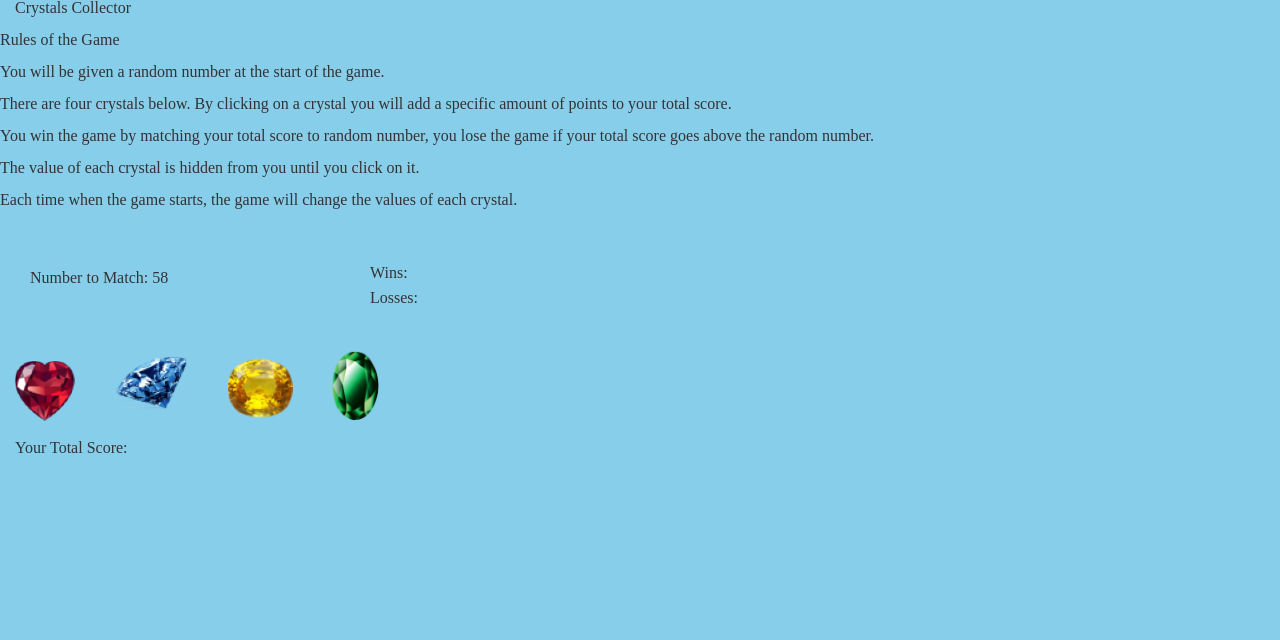
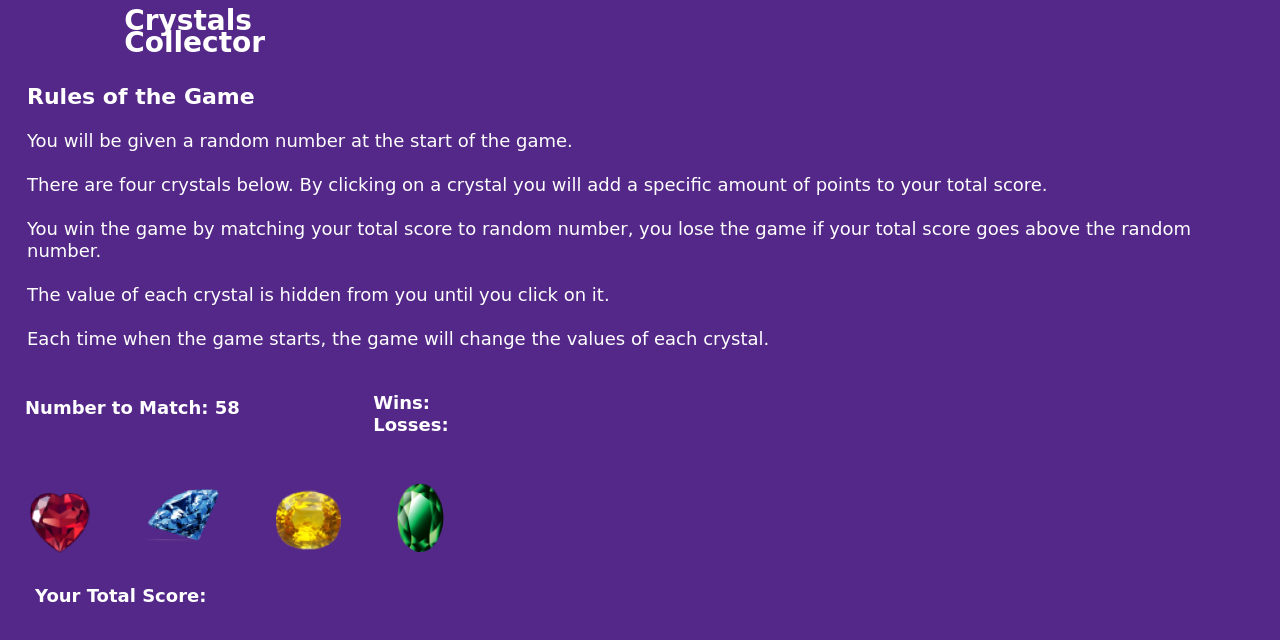
Before and after one commit to kyoukel/Crystal-Collector, a plain HTML site: page index.html in a window 1280 px wide. Drawn offline with nearby package versions, Linux system fonts and the light colour scheme.

Commit message:
updated styling

```diff
--- a/assets/css/style.css
+++ b/assets/css/style.css
@@ -1,42 +1,65 @@
 body {
-    background-color: skyblue;
+    background-color: #542888;
     margin-left: 25px;
+    color: white;
+}
+
+#container {
+    font-size: 18px;
+    font-family: cursive;
+    line-height: 22px;
+    margin-right: 27px;
+}
+
+#rules {
+    font-size: 22px;
+    font-weight: bold;
 }
 
 .instructions {
     top: 5px;
+    margin-left: 27px;
 }
-
 
 .row {
     margin: 0 auto;
-
+    padding: 0;
 }
 
-header {
-    padding: 5px;
+#header {
+    margin-left: 35%;
+    font-size: 28px;
+    font-weight: bolder;
 }
 
-h1, h2 {
-    font-family: 'Shrikhand', cursive;
+#header h1 {
+    padding: 10px;
 }
 
-.rules-of-the-game {
-    line-height: 8px;
+#matchNumber {
+    padding: 25px;
+    margin-right: 40px;
+    font-weight: bold;
 }
-
-
-#matchNumber {
-    padding: 30px;
-    margin-right: 30px;
-}
-
 
 #counters {
     padding: 20px;
-    line-height: 25px;
+    font-weight: bold;
 }
 
 .crystals {
     margin-right: 35px;
 }
+
+#scoreText {
+    font-weight: bold;
+}
+
+#finalScore {
+    margin-left: 15px;
+    padding: 5px;
+}
+
+.crystals {
+    margin-left: 15px;
+}
--- a/index.html
+++ b/index.html
@@ -17,7 +17,7 @@
 
 
 <div id="container">
-    <div class="row">
+    <div class="row" id="headCenter">
         <div class="col-lg-3">
             <header id="header">
                 <h1>Crystals Collector</h1>
@@ -28,7 +28,7 @@
 
         <div class="row">
             <div class="instructions">
-                <h2>Rules of the Game</h2>
+                <h2 id="rules">Rules of the Game</h2>
                 <br>
                 <p>You will be given a random number at the start of the game.</p>
                 <br>
@@ -41,8 +41,9 @@
                 <p>Each time when the game starts, the game will change the values of each crystal.</p>
             </div>
         </div>
+
         <br>
-        <br>
+
 
         <div class="row" id="randomAndCounters">
             <div class="col-md-3" id="matchNumber">
@@ -59,7 +60,7 @@
 
         <div class="images">
             <div class="row buttons" class="gems">
-                <div class="col-md-8">
+                <div class="col-md-12">
                     <img class="crystals" src="assets/images/ruby.png" id="ruby" value="5" alt="red">
 
                     <img class="crystals" src="assets/images/diamond.png" id="diamond" value="10" alt="blue">
@@ -73,23 +74,22 @@
 
         <br>
 
-        <div class="row">
-            <div class="col-md-2">
+        <div class="row" id="finalScore">
+
+            <div class="col-md-3">
                 <div id="scoreText"><strong>Your Total Score:</strong></div>
             </div>
-        </div>
-        <br>
 
-        <div class="row">
+            <div class="col" id="viewscore">
+                <div id="scoreHolder"><strong><span id="insertScore"></span></strong></div>
+            </div>
+
             <div class="col-md-2" id="viewscore">
                 <div id="scoreHolder"><strong><span id="insertScore"></span></strong></div>
             </div>
-        </div>     <div class="col-md-2" id="viewscore">
-                <div id="scoreHolder"><strong><span id="insertScore"></span></strong></div>
-            </div>
         </div>
+</div>
 
-</div>
 
 <!-- Added link to the jQuery Library -->
     <script src="https://code.jquery.com/jquery-3.2.1.slim.min.js" integrity="sha384-KJ3o2DKtIkvYIK3UENzmM7KCkRr/rE9/Qpg6aAZGJwFDMVNA/GpGFF93hXpG5KkN" crossorigin="anonymous"></script>
```
Also changed, not shown: assets/javascript/game.js (+1 -34 lines).
